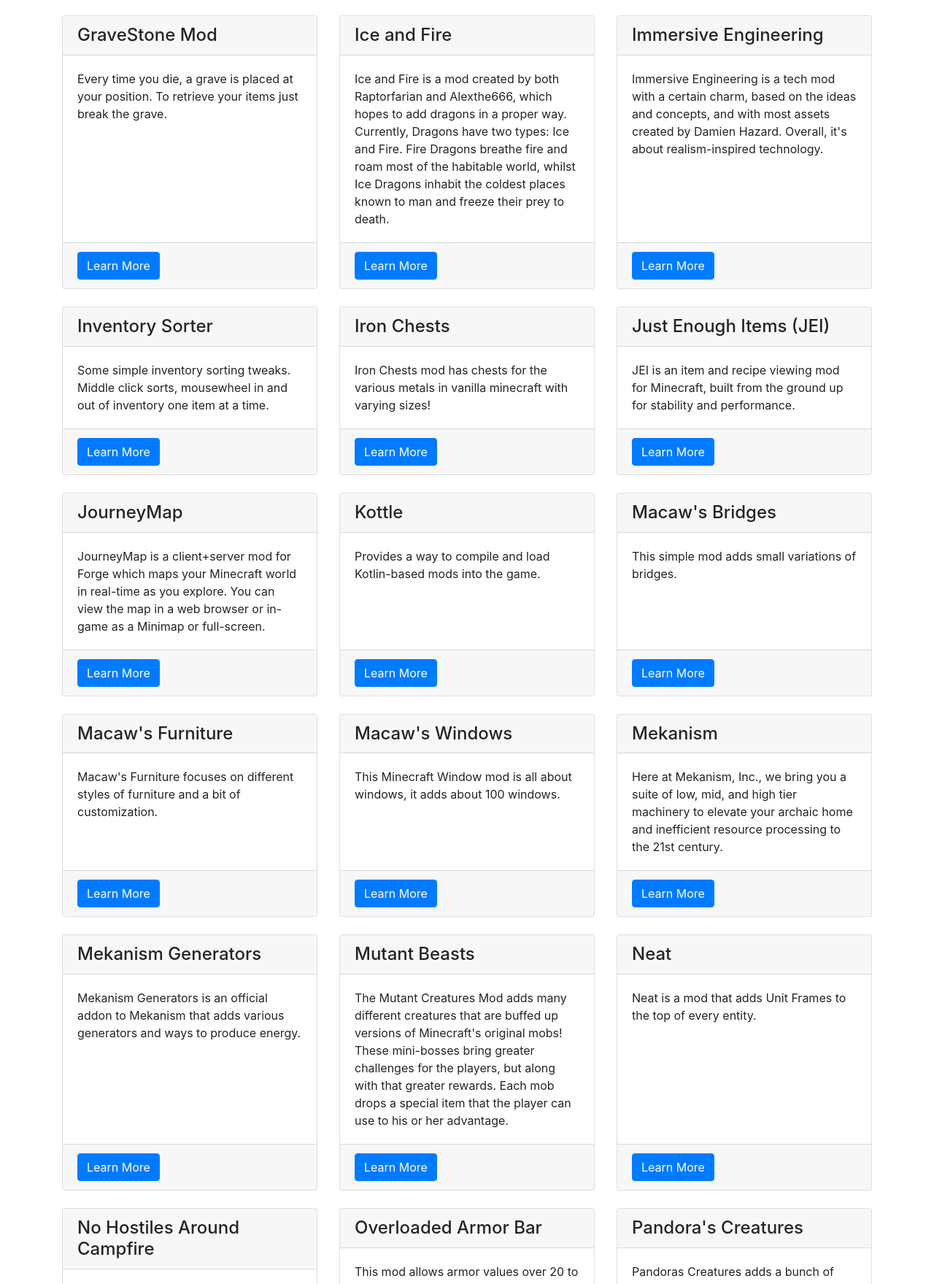
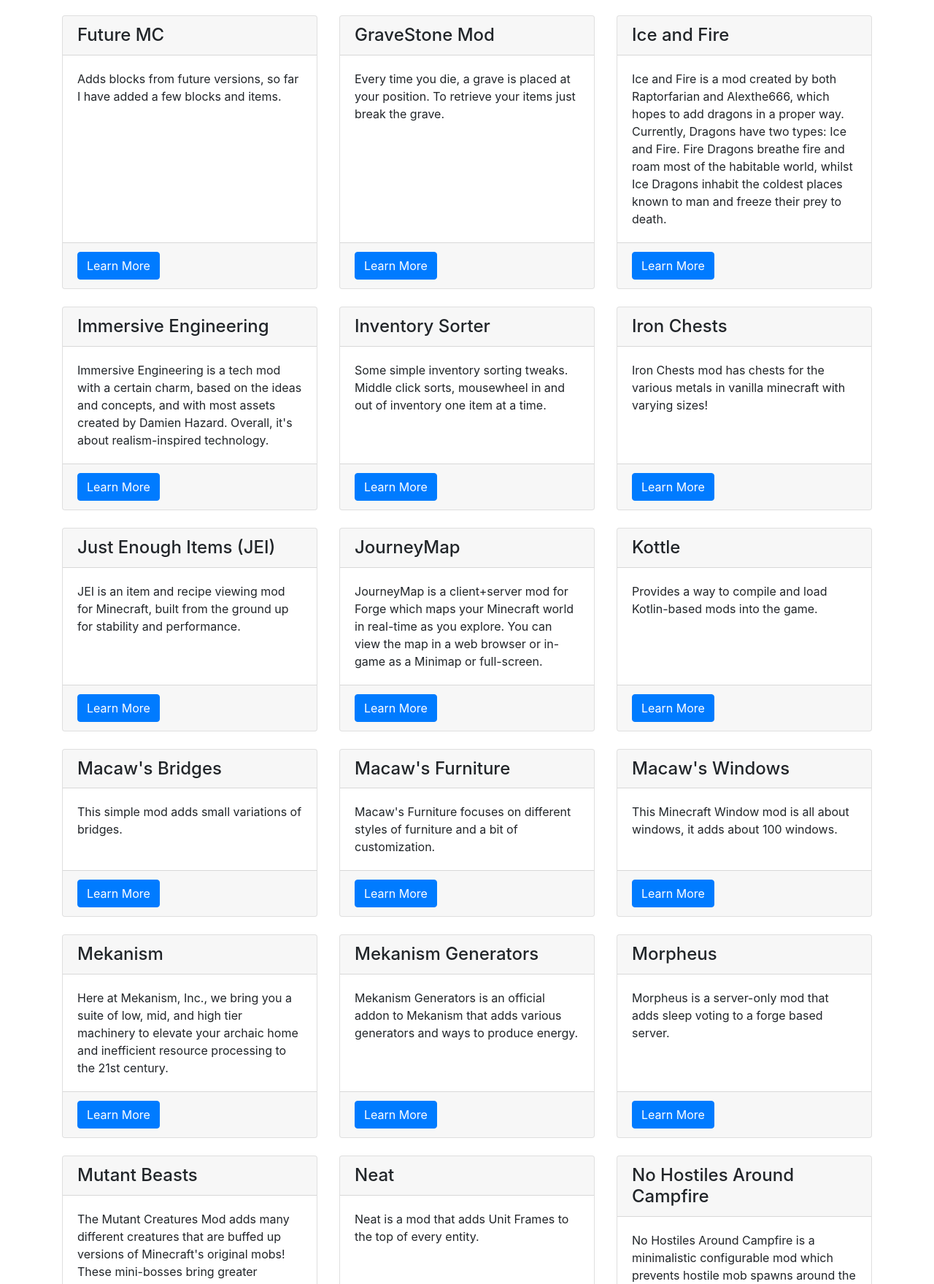
Before and after one commit to MatthewGimbut/MinecraftServerSite, a website: page modlist.html in a window 1280 px wide. Shown: the part 3626-5385 px from the top of the page at 73% size. Drawn offline with Linux system fonts and the light colour scheme.

Commit message:
Adding future mc and sleep vote

```diff
--- a/modlist.html
+++ b/modlist.html
@@ -344,6 +344,17 @@
       </div>
       <div class="col-lg-4 mb-4">
         <div class="card h-100">
+          <h4 class="card-header">Future MC</h4>
+          <div class="card-body">
+            <p class="card-text">Adds blocks from future versions, so far I have added a few blocks and items.</p>
+          </div>
+          <div class="card-footer">
+            <a href="https://www.curseforge.com/minecraft/mc-mods/future-mc" class="btn btn-primary">Learn More</a>
+          </div>
+        </div>
+      </div>
+      <div class="col-lg-4 mb-4">
+        <div class="card h-100">
           <h4 class="card-header">GraveStone Mod</h4>
           <div class="card-body">
             <p class="card-text">Every time you die, a grave is placed at your position. To retrieve your items just break the grave. </p>
@@ -483,6 +494,17 @@
           </div>
           <div class="card-footer">
             <a href="https://www.curseforge.com/minecraft/mc-mods/mekanism-generators" class="btn btn-primary">Learn More</a>
+          </div>
+        </div>
+      </div>
+      <div class="col-lg-4 mb-4">
+        <div class="card h-100">
+          <h4 class="card-header">Morpheus</h4>
+          <div class="card-body">
+            <p class="card-text">Morpheus is a server-only mod that adds sleep voting to a forge based server. </p>
+          </div>
+          <div class="card-footer">
+            <a href="https://www.curseforge.com/minecraft/mc-mods/morpheus/" class="btn btn-primary">Learn More</a>
           </div>
         </div>
       </div>
```
Also changed, not shown: index.html (+3 -1 lines), installation.html (+1 -1 lines).
